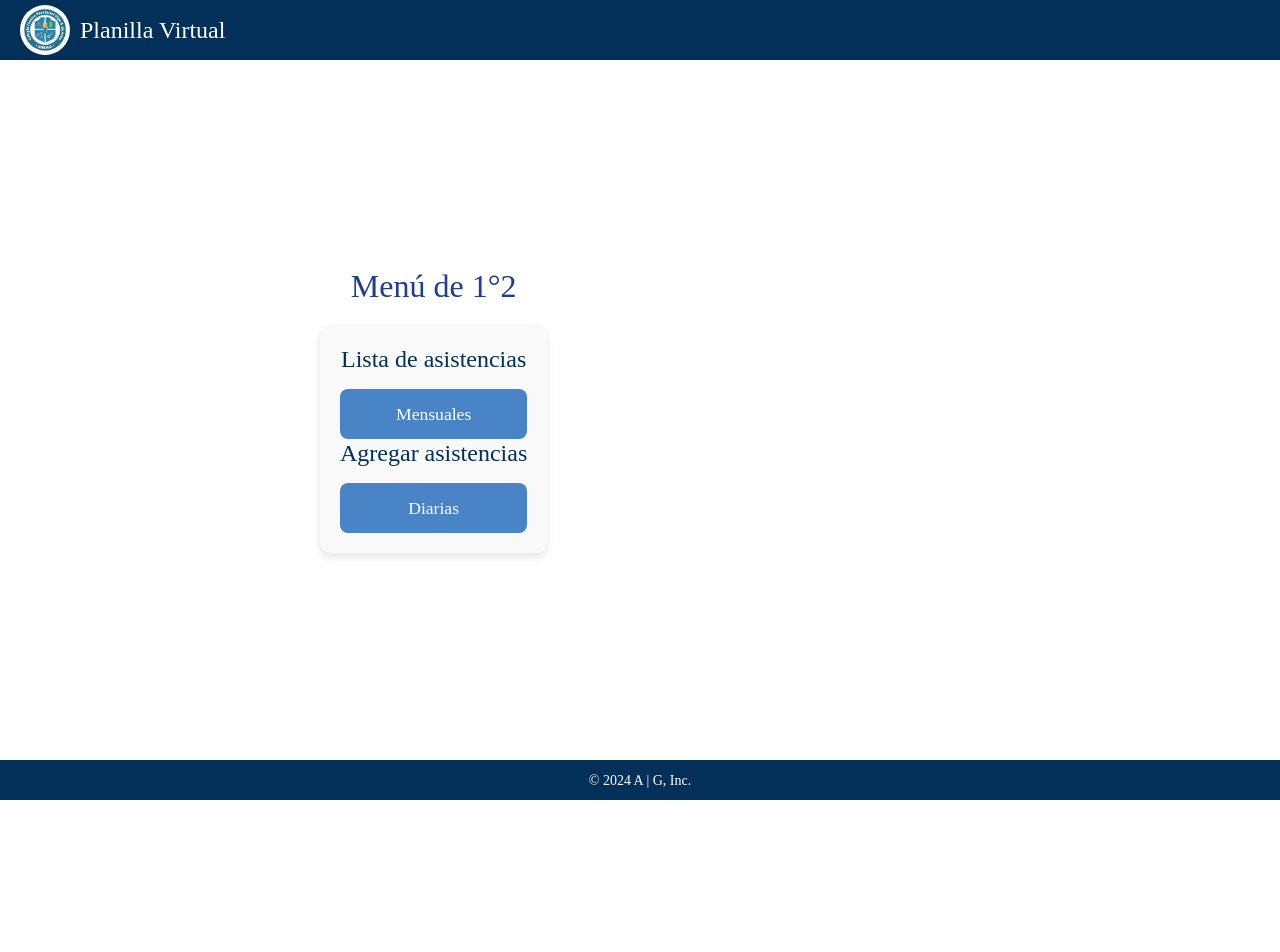
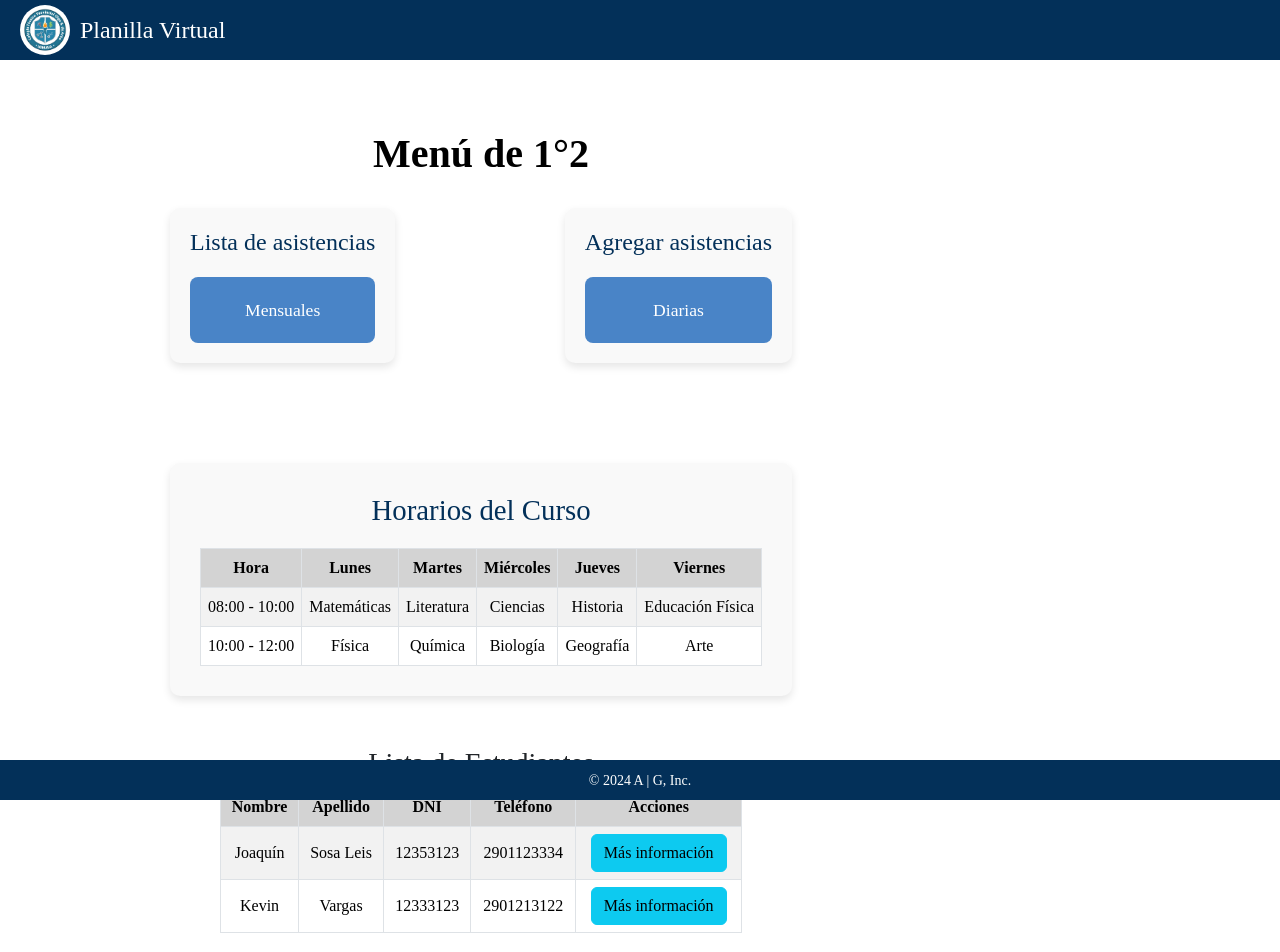
Before and after one commit to FrontierSorcerer85/SPV-FrontEnd, a React (Vite) app: page /curso/1 in a window 1280 px wide. Shown: the top 952 px of the page. Before the commit the page ends 800 px from the top, so only its background shows below. Built offline with nearby package versions, Linux system fonts and the light colour scheme; a web font is replaced by a local one.

Commit message:
Version 1.3.0: se agregaron las tablas de Horarios y Lista de estudiantes para cada curso, tambien se implemento una array simulando datos de estudiantes y los horarios de un curso en especifico. Tambien se agrego un nuevo componente para detallar mas la informacion de cada estudiante.

```diff
--- a/index.html
+++ b/index.html
@@ -8,6 +8,7 @@
     <link rel="preconnect" href="https://fonts.googleapis.com">
 <link rel="preconnect" href="https://fonts.gstatic.com" crossorigin>
 <link href="https://fonts.googleapis.com/css2?family=REM:ital,wght@0,100..900;1,100..900&family=Rethink+Sans:ital,wght@0,400..800;1,400..800&family=Rhodium+Libre&display=swap" rel="stylesheet">
+<link href="https://cdn.jsdelivr.net/npm/bootstrap@5.3.0/dist/css/bootstrap.min.css" rel="stylesheet"/>
     <title>Planilla Virtual</title>
   </head>
   <body>
--- a/package.json
+++ b/package.json
@@ -1,7 +1,7 @@
 {
   "name": "spv-frontend",
   "private": true,
-  "version": "1.2.0",
+  "version": "1.3.0",
   "type": "module",
   "scripts": {
     "dev": "vite",
--- a/src/App.css
+++ b/src/App.css
@@ -1,6 +1,4 @@
 body {
-  margin: 0;
-  padding: 0;
   box-sizing: border-box;
   font-family: "Rethink Sans", serif;
 }
@@ -83,41 +81,42 @@ body {
   cursor: pointer;
 }
 
+/* Estilos para MenuCurso */
 .MenuCurso {
   padding: 20px;
   text-align: center;
-  max-width: 800px; /* Limitar el ancho máximo del contenido */
-  margin-top: 20px; /* Espacio superior */
-  margin-left: 300px;
-  display: flex;
-  flex-direction: column;
-  align-items: center; /* Centrar horizontalmente */
-  justify-content: center; /* Centrar verticalmente (opcional) */
+  margin: 150px; /* Centrar horizontalmente */
+  margin-top: 110px;
 }
 
 .MenuCurso h2 {
-  font-size: 2em;
-  color: #1E3E8E;
-  margin-bottom: 20px;
+  font-size: 2.5em; /* Tamaño más grande */
+  color: #000000;
+  margin-bottom: 30px; /* Más espacio debajo del título */
+  font-weight: bold; /* Texto en negrita */
 }
 
-.opciones {
-  max-width: 600px; /* Aumentar el ancho máximo */
-  width: 100%; /* Ocupar todo el ancho disponible */
-  padding: 20px; /* Espaciado interno */
+.opciones-container {
+  display: flex;
+  justify-content: space-between; /* Separar las secciones */
+  gap: 20px; /* Espacio entre las secciones */
+}
+
+.opcion-izquierda, .opcion-derecha {
+  padding: 20px;
   background-color: #f9f9f9; /* Fondo claro */
   border-radius: 10px; /* Bordes redondeados */
   box-shadow: 0 4px 8px rgba(0, 0, 0, 0.1); /* Sombra suave */
 }
 
-.opciones h3 {
+.opcion-izquierda h3, .opcion-derecha h3 {
   font-size: 1.5em;
   color: #033059;
-  margin-bottom: 15px; /* Más espacio debajo del título */
+  margin-bottom: 20px; /* Más espacio debajo del título */
 }
 
-.opciones button {
-  padding: 12px;
+.opcion-izquierda button, .opcion-derecha button {
+  padding: 20px;
   background-color: #4984C7;
   border: none;
   border-radius: 8px; /* Bordes más redondeados */
@@ -128,9 +127,58 @@ body {
   width: 100%; /* Botones ocupen todo el ancho disponible */
 }
 
-.opciones button:hover {
+.opcion-izquierda button:hover, .opcion-derecha button:hover {
   background-color: #60b2d0;
 }
+
+/* Estilos para la tabla de horarios */
+.horarios-container {
+  margin-top: 100px; /* Espacio superior */
+  padding: 30px;
+  background-color: #f9f9f9; /* Fondo claro */
+  border-radius: 10px; /* Bordes redondeados */
+  box-shadow: 0 4px 8px rgba(0, 0, 0, 0.1); /* Sombra suave */
+}
+
+.horarios-container h3 {
+  font-size: 1.8em;
+  color: #033059;
+  margin-bottom: 20px; /* Espacio debajo del título */
+}
+
+.table {
+  width: 100%;
+  margin-bottom: 0; /* Eliminar margen inferior predeterminado */
+  background-color: #f0f0f0; /* Fondo gris para la tabla */
+}
+
+.table th, .table td {
+  text-align: center; /* Centrar el texto en las celdas */
+  vertical-align: middle; /* Alinear verticalmente */
+  padding: 7px; /* Espaciado interno */
+  white-space: normal; /* Permite que el texto se divida en varias líneas */
+  word-wrap: break-word; /* Rompe palabras largas si es necesario */
+  max-width: 150px; /* Limita el ancho máximo de las celdas */
+}
+
+.table th {
+  background-color: #d3d3d3; /* Fondo gris más oscuro para los encabezados */
+  font-weight: bold; /* Texto en negrita */
+}
+
+.table-striped tbody tr:nth-of-type(odd) {
+  background-color: rgba(0, 0, 0, 0.05); /* Filas alternas con fondo claro */
+}
+
+.table-bordered {
+  border: 1px solid #dee2e6; /* Borde de la tabla */
+}
+
+.estudiantes-container{
+  margin: 50px;
+}
+
+
 .footer {
   background-color: #033059;
   color: white;
@@ -206,7 +254,6 @@ body {
   color: red; /* Cambiar color al pasar el mouse */
 }
 
-/* App.css o Header.css */
 .icono-regresar {
   color: white; /* Color del ícono */
   font-size: 24px; /* Tamaño del ícono */
--- a/src/App.jsx
+++ b/src/App.jsx
@@ -7,6 +7,7 @@ import Header from './componentes/Header';
 import Home from './componentes/Home/Home';
 import Login from './componentes/Formularios/Login';
 import MenuCurso from './componentes/MenuCurso/MenuCurso';
+import DetalleEstudiante from './componentes/DetallesEstudiante';
 
 export default class App extends Component {
   constructor(props) {
@@ -14,11 +15,33 @@ export default class App extends Component {
     this.state = {
       Logeado: false,
       cursosAsignados: [
-        { id: 1, nombre: "1°2", grado: "Primer año" },
-        { id: 2, nombre: "1°7", grado: "Primer año" },
-        { id: 3, nombre: "7°2", grado: "Séptimo año" },
-        { id: 4, nombre: "7°3", grado: "Séptimo año" },
-        { id: 5, nombre: "1°8", grado: "Primer año" },
+        {
+          id: 1,
+          nombre: "1°2",
+          grado: "Primer año",
+          horario: [
+            { hora: '08:00 - 10:00', Lunes: 'Matemáticas', Martes: 'Literatura', Miércoles: 'Ciencias', Jueves: 'Historia', Viernes: 'Educación Física' },
+            { hora: '10:00 - 12:00', Lunes: 'Física', Martes: 'Química', Miércoles: 'Biología', Jueves: 'Geografía', Viernes: 'Arte' },
+          ],
+          estudiantes: [
+            { id: 1, nombre: 'Joaquín', apellido: 'Sosa Leis', dni: '12353123', telefono: '2901123334' },
+            { id: 2, nombre: 'Kevin', apellido: 'Vargas', dni: '12333123', telefono: '2901213122' },
+          ]
+        },
+        {
+          id: 2,
+          nombre: "1°7",
+          grado: "Primer año",
+          horario: [
+            { hora: '08:00 - 10:00', Lunes: 'Matemáticas', Martes: 'Literatura', Miércoles: 'Ciencias', Jueves: 'Historia', Viernes: 'Educación Física' },
+            { hora: '10:00 - 12:00', Lunes: 'Física', Martes: 'Química', Miércoles: 'Biología', Jueves: 'Geografía', Viernes: 'Arte' },
+          ],
+          estudiantes: [
+            { id: 3, nombre: 'Ana', apellido: 'Gómez', dni: '45678901', telefono: '2901123335' },
+            { id: 4, nombre: 'Luis', apellido: 'Pérez', dni: '45678902', telefono: '2901213123' },
+          ]
+        },
+        // Agrega más cursos con sus respectivos estudiantes
       ],
     };
   }
@@ -56,6 +79,10 @@ export default class App extends Component {
           <Route path="/curso/:id">
             {(params) => <MenuCurso id={params.id} cursos={cursosAsignados} />}
           </Route>
+
+          <Route path="/estudiante/:id">
+            {(params) => <DetalleEstudiante id={params.id} cursos={cursosAsignados} />}
+          </Route>
         </Switch>
 
         <Footer />
--- /dev/null
+++ b/src/componentes/DetallesEstudiante.jsx
@@ -0,0 +1,22 @@
+import { Component } from 'react';
+import { useParams, Link } from 'wouter';
+
+export default function DetalleEstudiante({ cursos }) {
+  const { id } = useParams();
+  const estudiante = cursos.flatMap(curso => curso.estudiantes).find(est => est.id === parseInt(id));
+
+  if (!estudiante) {
+    return <div>Estudiante no encontrado</div>;
+  }
+
+  return (
+    <div className='detalle-estudiante'>
+      <h2>Detalles del Estudiante</h2>
+      <p><strong>Nombre:</strong> {estudiante.nombre}</p>
+      <p><strong>Apellido:</strong> {estudiante.apellido}</p>
+      <p><strong>DNI:</strong> {estudiante.dni}</p>
+      <p><strong>Teléfono:</strong> {estudiante.telefono}</p>
+      <Link to="/curso/:id" className="btn btn-primary">Volver al curso</Link>
+    </div>
+  );
+}
--- a/src/componentes/MenuCurso/MenuCurso.jsx
+++ b/src/componentes/MenuCurso/MenuCurso.jsx
@@ -1,4 +1,6 @@
 import { Component } from 'react';
+import { Link } from 'wouter';
+import 'bootstrap/dist/css/bootstrap.min.css';
 
 export default class MenuCurso extends Component {
   render() {
@@ -7,14 +9,91 @@ export default class MenuCurso extends Component {
     // Buscar el curso correspondiente al ID
     const curso = cursos.find((curso) => curso.id === parseInt(id));
 
+    // Si no se encuentra el curso, mostrar un mensaje
+    if (!curso) {
+      return <div>Curso no encontrado</div>;
+    }
+
+    // Usar el horario y los estudiantes del curso
+    const horarios = curso.horario;
+    const estudiantes = curso.estudiantes;
+
     return (
       <div className='MenuCurso'>
-        <h2>Menú de {curso ? curso.nombre : " Curso Desconocido"}</h2>
-        <div className='opciones'>
-          <h3>Lista de asistencias</h3>
-          <button>Mensuales</button>
-          <h3>Agregar asistencias</h3>
-          <button>Diarias</button>
+        <h2>Menú de {curso.nombre}</h2>
+
+        <div className='opciones-container'>
+          {/* Sección izquierda: Lista de asistencias */}
+          <div className='opcion-izquierda'>
+            <h3>Lista de asistencias</h3>
+            <button>Mensuales</button>
+          </div>
+
+          {/* Sección derecha: Agregar asistencias */}
+          <div className='opcion-derecha'>
+            <h3>Agregar asistencias</h3>
+            <button>Diarias</button>
+          </div>
+        </div>
+
+        {/* Tabla de horarios */}
+        <div className='horarios-container'>
+          <h3>Horarios del Curso</h3>
+          <table className='table table-bordered table-striped'>
+            <thead>
+              <tr>
+                <th>Hora</th>
+                <th>Lunes</th>
+                <th>Martes</th>
+                <th>Miércoles</th>
+                <th>Jueves</th>
+                <th>Viernes</th>
+              </tr>
+            </thead>
+            <tbody>
+              {horarios.map((horario, index) => (
+                <tr key={index}>
+                  <td>{horario.hora}</td>
+                  <td>{horario.Lunes}</td>
+                  <td>{horario.Martes}</td>
+                  <td>{horario.Miércoles}</td>
+                  <td>{horario.Jueves}</td>
+                  <td>{horario.Viernes}</td>
+                </tr>
+              ))}
+            </tbody>
+          </table>
+        </div>
+
+        {/* Tabla de estudiantes */}
+        <div className='estudiantes-container'>
+          <h3>Lista de Estudiantes</h3>
+          <table className='table table-bordered table-striped'>
+            <thead>
+              <tr>
+                <th>Nombre</th>
+                <th>Apellido</th>
+                <th>DNI</th>
+                <th>Teléfono</th>
+                <th>Acciones</th>
+              </tr>
+            </thead>
+            <tbody>
+              {estudiantes.map((estudiante) => (
+                <tr key={estudiante.id}>
+                  <td>{estudiante.nombre}</td>
+                  <td>{estudiante.apellido}</td>
+                  <td>{estudiante.dni}</td>
+                  <td>{estudiante.telefono}</td>
+                  <td>
+                    <Link to={`/estudiante/${estudiante.id}`} className="btn btn-info">
+                      Más información
+                    </Link>
+                  </td>
+                </tr>
+              ))}
+            </tbody>
+          </table>
         </div>
       </div>
     );
```
